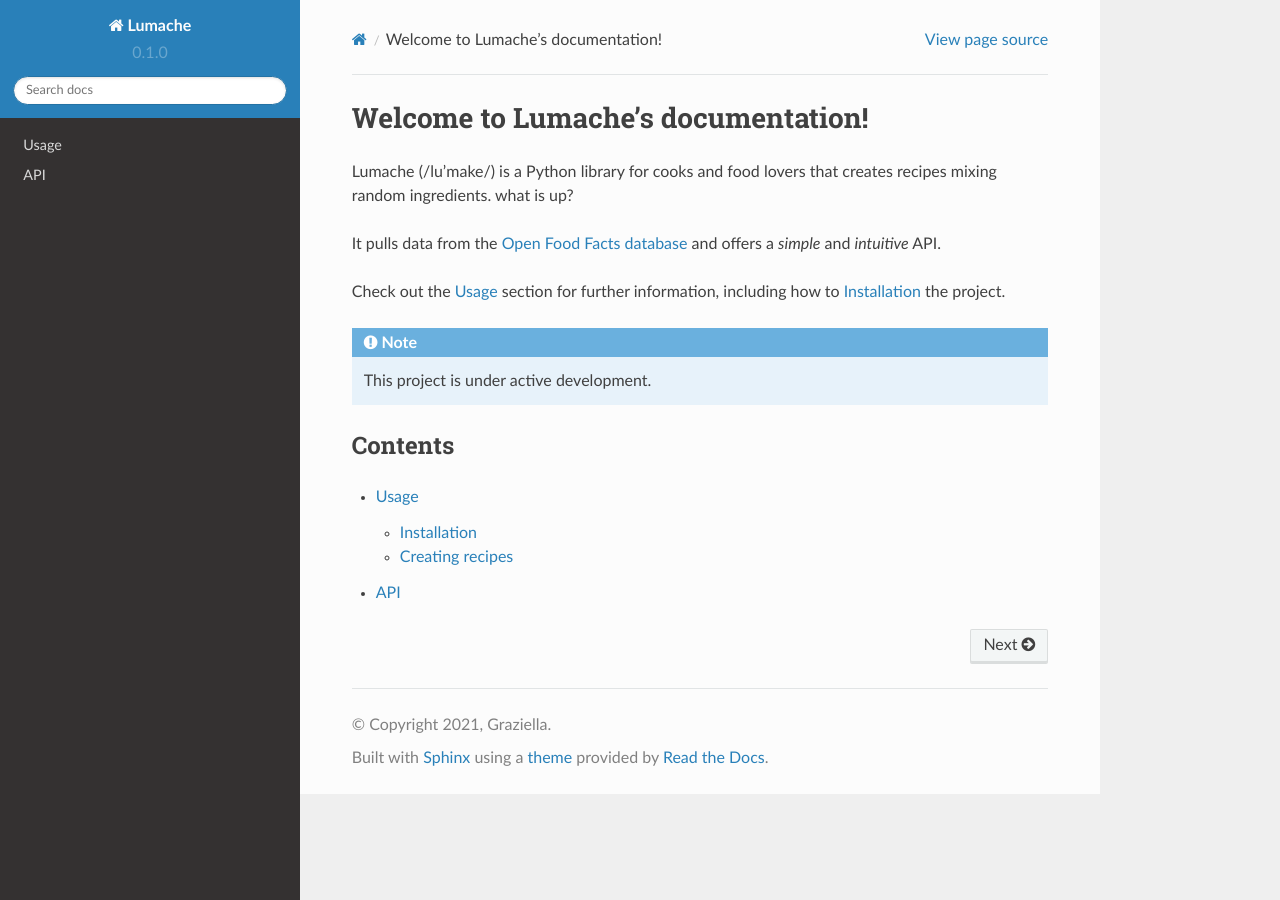
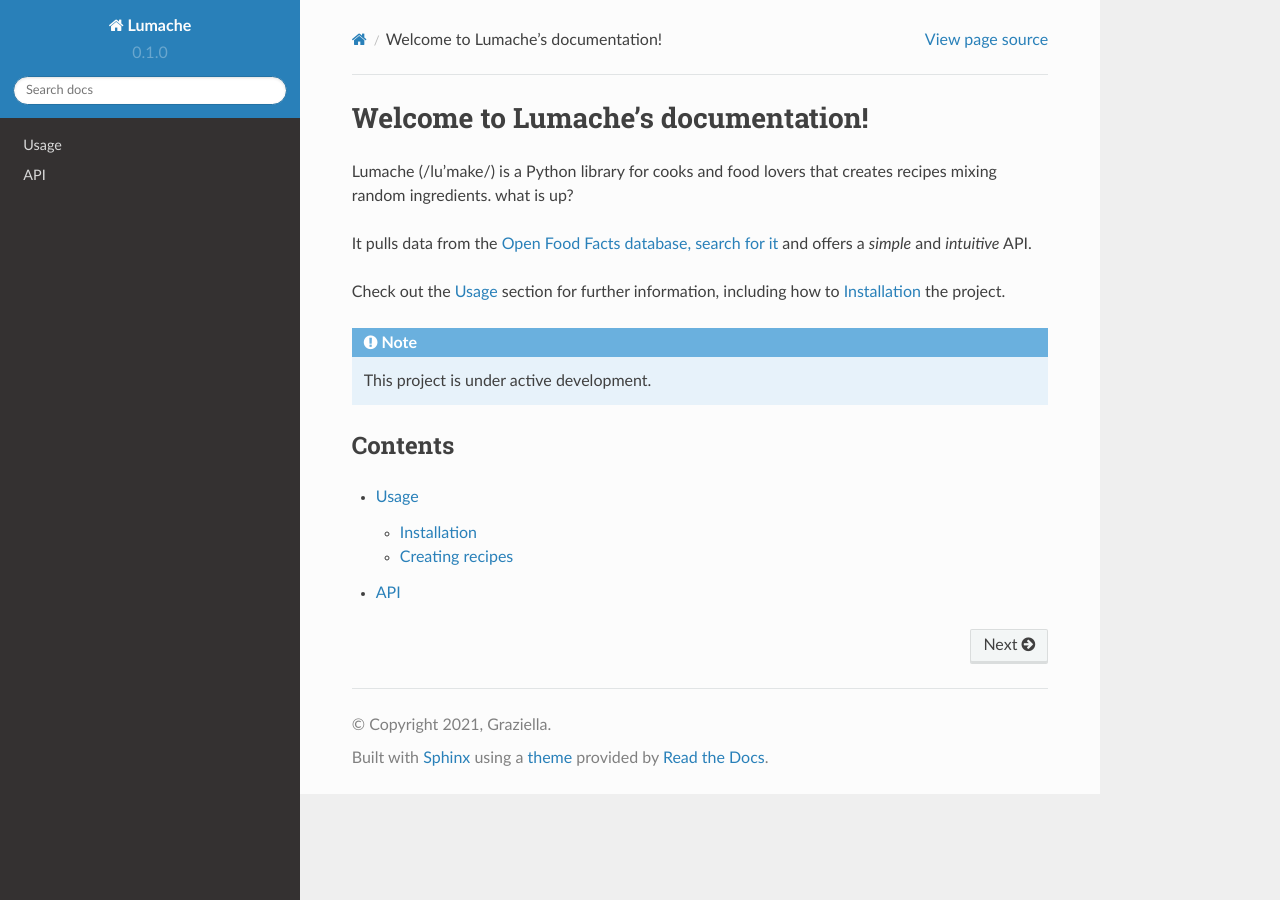
Before and after one commit to fredvandykjhu/rtd-tutorial, a Sphinx documentation site: the page built from docs/source/index.rst, in a window 1280 px wide. Built offline with Sphinx 7.4.7 and the Read the Docs theme 2.0.0, drawn with Linux system fonts in a browser that asks for light colours.

Commit message:
Update index.rst

```diff
--- a/docs/source/index.rst
+++ b/docs/source/index.rst
@@ -4,7 +4,7 @@ Welcome to Lumache's documentation!
 Lumache (/lu’make/) is a Python library for cooks and food lovers that creates recipes mixing random ingredients.
 what is up?
 
-It pulls data from the `Open Food Facts database <https://world.openfoodfacts.org/>`_
+It pulls data from the `Open Food Facts database, search for it <https://www.google.com/>`_
 and offers a *simple* and *intuitive* API.
 
 Check out the :doc:`usage` section for further information, including
```
